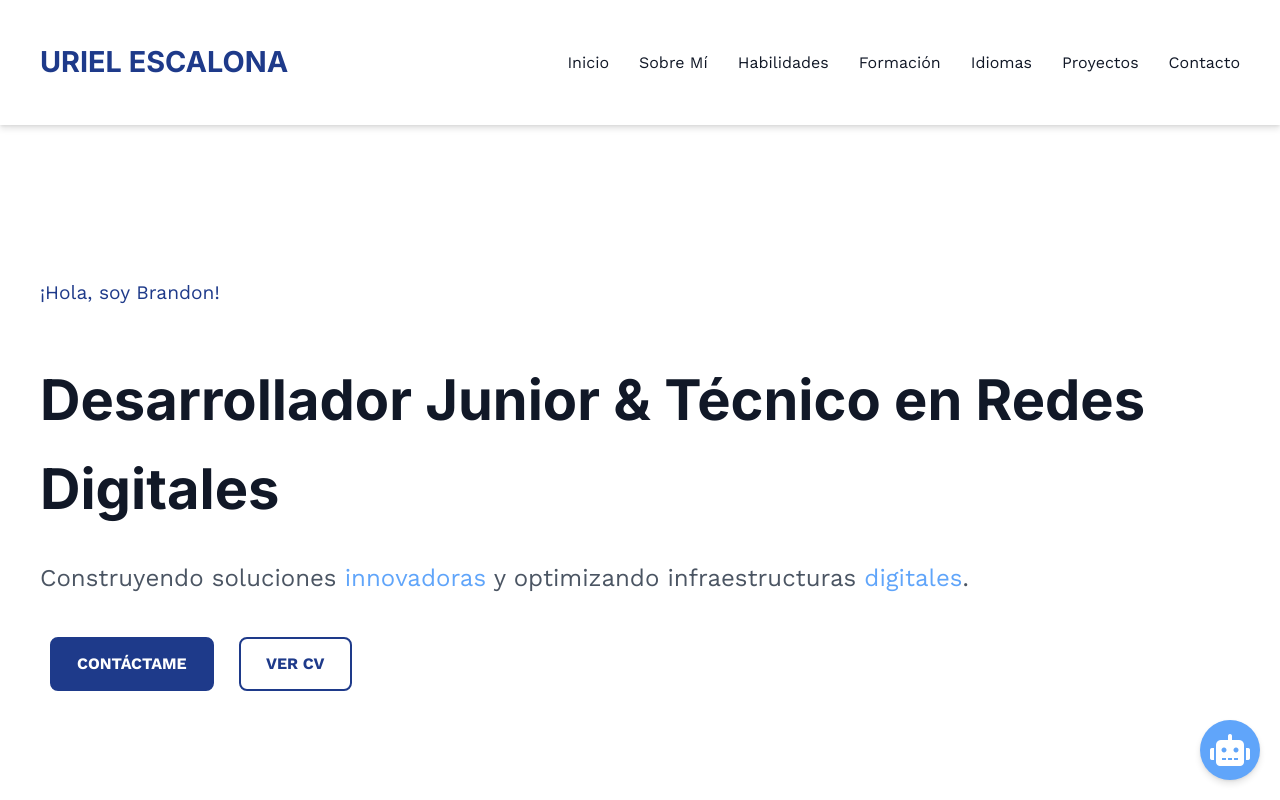
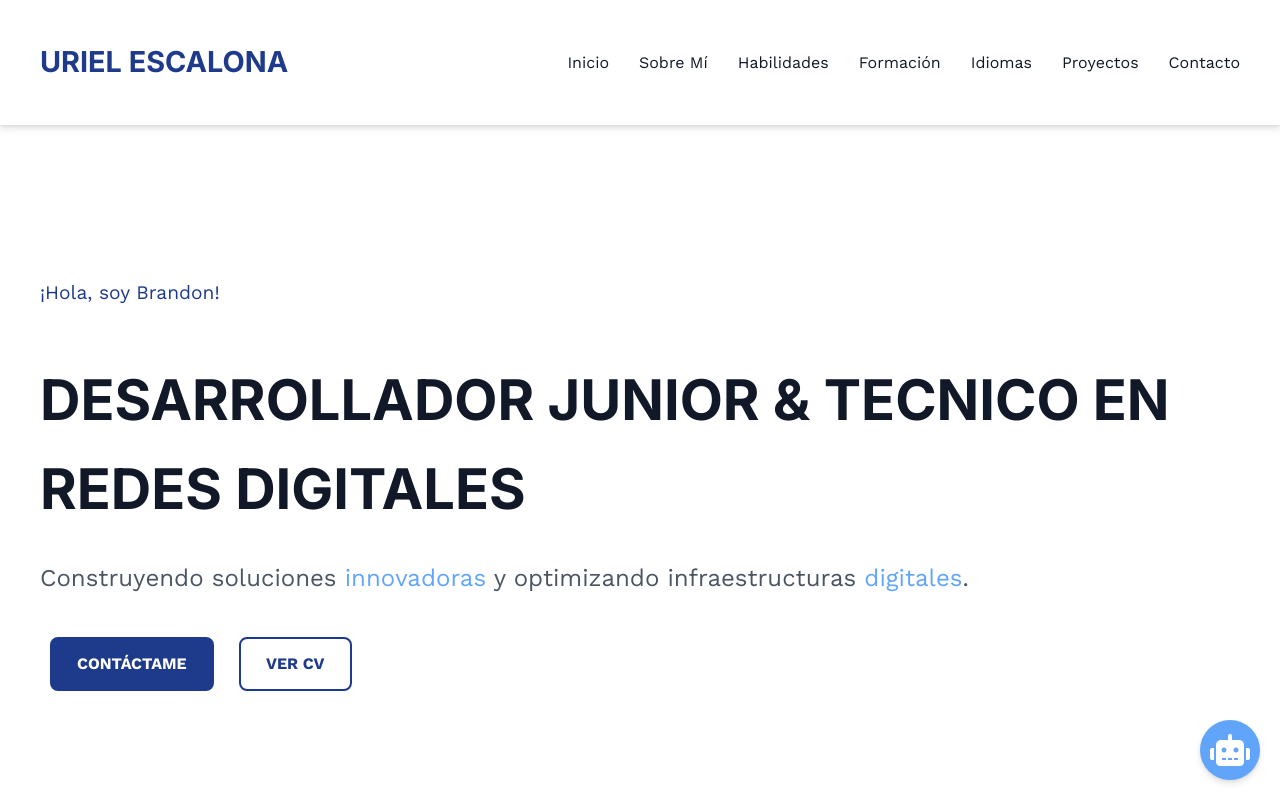
Before and after one commit to CodeHatchInnovation/Portafolio-Web, a plain HTML site: page index.html in a window 1280 px wide. Shown: the top 800 px of the page. Drawn offline with nearby package versions, Linux system fonts and the light colour scheme.

Commit message:
Update index.html

```diff
--- a/index.html
+++ b/index.html
@@ -35,7 +35,7 @@
         <div class="container">
             <div class="hero-content">
                 <p class="greeting">¡Hola, soy Brandon!</p>
-                <h1>Desarrollador Junior & Técnico en Redes Digitales</h1>
+                <h1>DESARROLLADOR JUNIOR & TECNICO EN REDES DIGITALES</h1>
                 <p class="tagline">Construyendo soluciones <span class="highlight">innovadoras</span> y optimizando infraestructuras <span class="highlight">digitales</span>.</p>
                 <div class="hero-buttons">
                     <a href="#contact" class="btn btn-primary">Contáctame</a>
```
